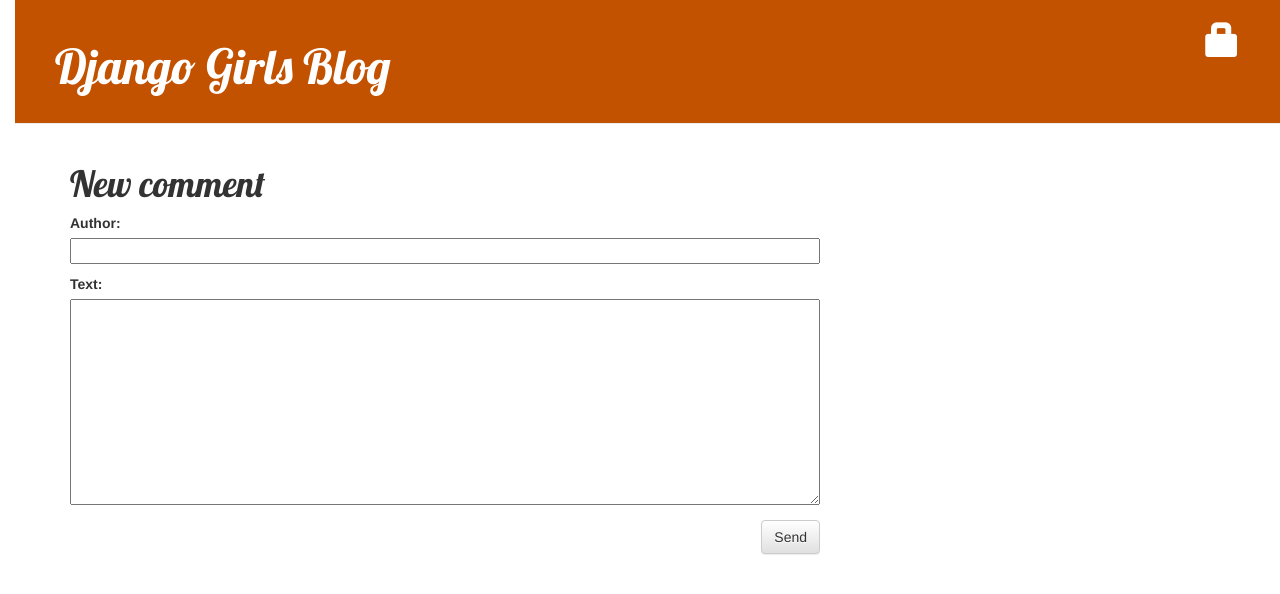
After one commit to agata-bielas/my-first-blog, a Django app: page /post/1/comment/ in a window 1280 px wide. The commit adds this page. Shown: the top 594 px of the page. Run offline with Django 3.2, Linux system fonts and the light colour scheme; tables that the repository leaves empty hold one stand-in row (values such as "Sample post"); some libraries are stand-ins or nearby versions.

Commit message:
Create comment model

```diff
--- a/blog/admin.py
+++ b/blog/admin.py
@@ -1,4 +1,5 @@
 from django.contrib import admin
-from .models import Post
+from .models import Post, Comment
 
 admin.site.register(Post)
+admin.site.register(Comment)
--- a/blog/forms.py
+++ b/blog/forms.py
@@ -1,8 +1,15 @@
 from django import forms
-from .models import Post
+from .models import Post, Comment
 
 class PostForm(forms.ModelForm):
 
     class Meta:
         model = Post
         fields = ('title', 'text',)
+
+
+class CommentForm(forms.ModelForm):
+
+    class Meta:
+        model = Comment
+        fields = ('author', 'text',)
--- a/blog/models.py
+++ b/blog/models.py
@@ -15,3 +15,18 @@
 
     def __str__(self):
         return self.title
+
+
+class Comment(models.Model):
+    post = models.ForeignKey('blog.Post', on_delete=models.CASCADE, related_name='comments')
+    author = models.CharField(max_length=200)
+    text = models.TextField()
+    created_date = models.DateTimeField(default=timezone.now)
+    approved_comment = models.BooleanField(default=False)
+
+    def approve(self):
+        self.approved_comment = True
+        self.save()
+
+    def __str__(self):
+        return self.text
--- a/blog/static/css/blog.css
+++ b/blog/static/css/blog.css
@@ -55,3 +55,7 @@
 .post h2 a, .post h1 a:visited {
     color: #000000;
 }
+
+.comment {
+    margin: 20px 0px 20 px 20px;
+}
--- /dev/null
+++ b/blog/templates/blog/add_comment_to_post.html
@@ -0,0 +1,10 @@
+{% extends 'blog/base.html' %}
+
+{% block content %}
+    <h1>New comment</h1>
+    <form method="POST" class="post-form">
+        {% csrf_token %}
+        {{ form.as_p }}
+        <button type="submit" class="save btn btn-default">Send</button>
+    </form>
+{% endblock %}
--- a/blog/templates/blog/post_list.html
+++ b/blog/templates/blog/post_list.html
@@ -9,6 +9,7 @@
         </div>
         <h2><a href="{% url 'post_detail' pk=post.pk %}">{{ post.title }}</a></h2>
         <p>{{ post.text|linebreaksbr }}</p>
+        <a href="{% url 'post_detail' pk=post.pk %}">Comments: {{ post.comments.count }}</a>
     </div>
     {% endfor %}
 {% endblock %}
--- a/blog/urls.py
+++ b/blog/urls.py
@@ -5,6 +5,7 @@
 urlpatterns = [
     path('', views.post_list, name='post_list'),
     path('post/<int:pk>/', views.post_detail, name='post_detail'),
+    path('post/<int:pk>/comment/', views.add_comment_to_post, name='add_comment_to_post'),
     path('post/<int:pk>/edit/', views.post_edit, name='post_edit'),
     path('post/new', views.post_new, name='post_new'),
     path('drafts/', views.post_draft_list, name='post_draft_list'),
--- a/blog/views.py
+++ b/blog/views.py
@@ -2,7 +2,7 @@
 from django.utils import timezone
 from django.contrib.auth.decorators import login_required
 from .models import Post
-from .forms import PostForm
+from .forms import PostForm, CommentForm
 
 
 def post_list(request):
@@ -64,3 +64,17 @@
     post = get_object_or_404(Post, pk=pk)
     post.delete()
     return redirect('post_list')
+
+
+def add_comment_to_post(request, pk):
+    post = get_object_or_404(Post, pk=pk)
+    if request.method == "POST":
+        form = CommentForm(request.POST)
+        if form.is_valid():
+            comment = form.save(commit=False)
+            comment.post = post
+            comment.save()
+            return redirect('post_detail', pk=post.pk)
+    else:
+        form = CommentForm()
+    return render(request, 'blog/add_comment_to_post.html', {'form': form})
```
Also changed, not shown: blog/templates/blog/post_detail.html (+11 -0 lines), blog/migrations/0002_comment.py (added).
